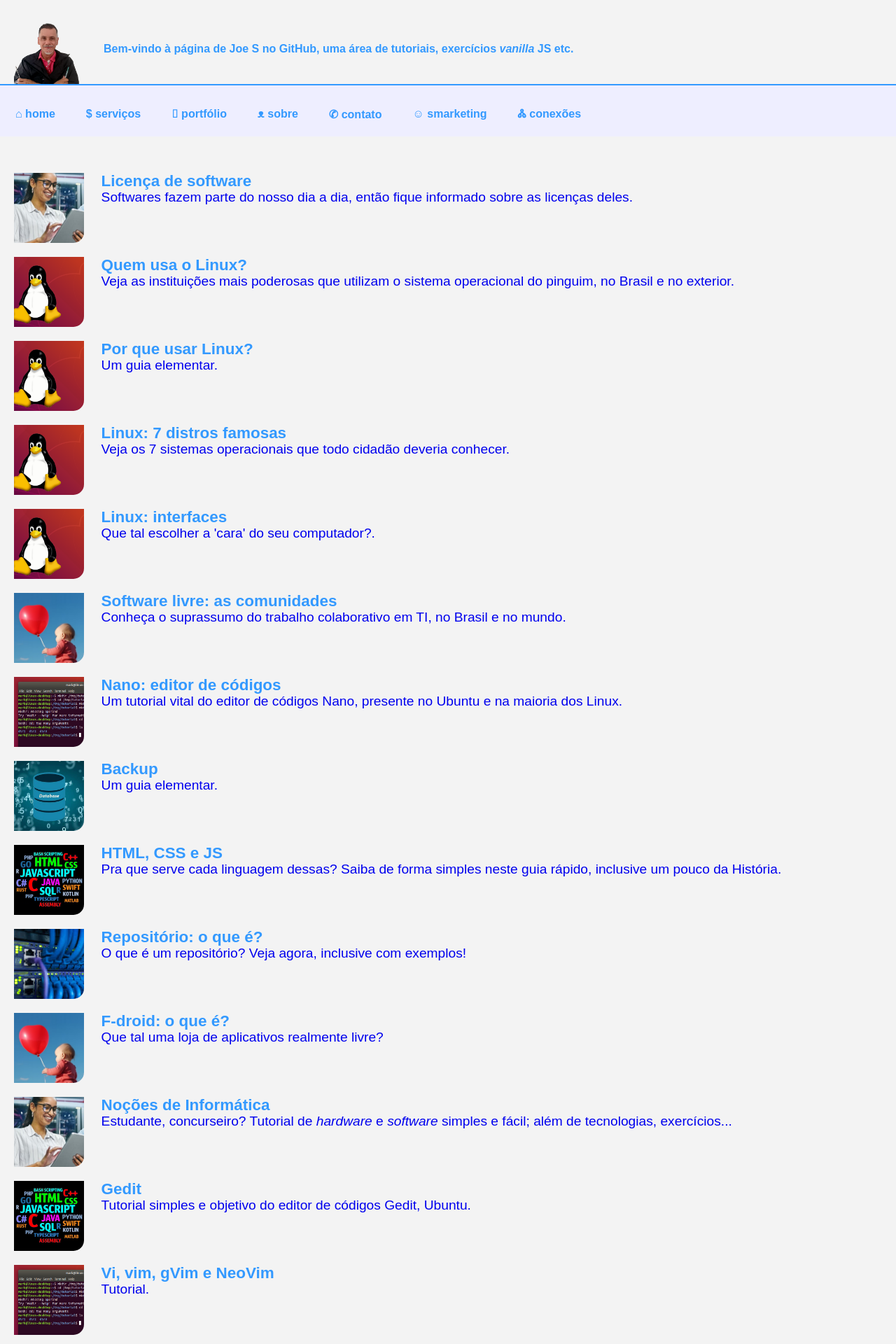
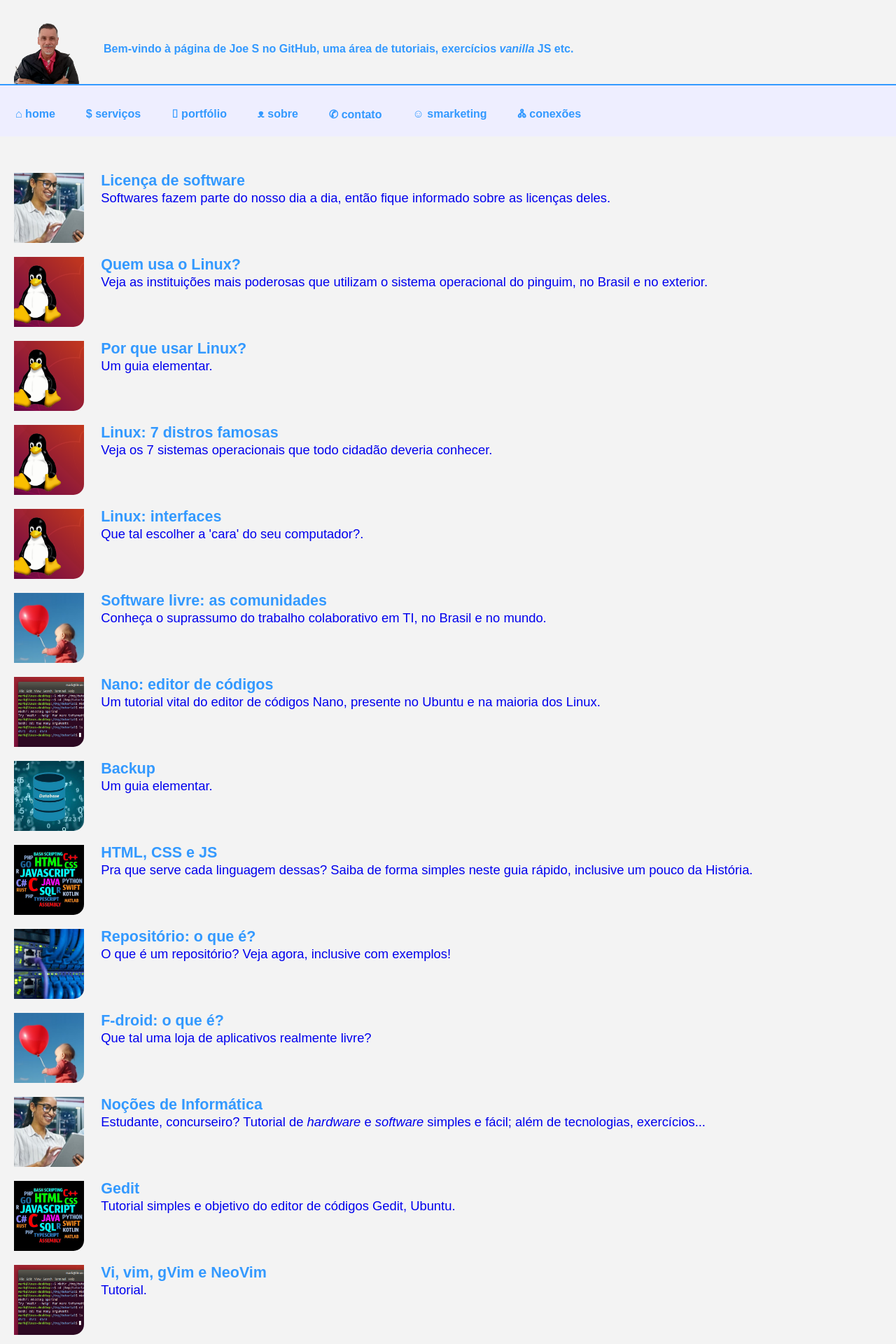
Before and after one commit to Joesynth/joesynth.github.io, a Jekyll site: the page built from index.html, in a window 1280 px wide. Shown: the top 1920 px of the page at 70% size. Built offline with Jekyll 4.4.1, drawn with Linux system fonts in a browser that asks for light colours.

Commit message:
Tamanho fonte tag main

```diff
--- a/css/style.css
+++ b/css/style.css
@@ -70,7 +70,7 @@
 }
 
 /* Main e Artigos */
-main { display: flex; flex-direction: column; padding: 20px; gap: 20px; font-size: 1.2em; line-height: 1.2em;}
+main { display: flex; flex-direction: column; padding: 20px; gap: 20px; font-size: 1.15em; line-height: 1.3em;}
 .art-link { text-decoration: none; color: inherit; }
 
 article { display: flex; gap: 15px; align-items: flex-start; }
```
